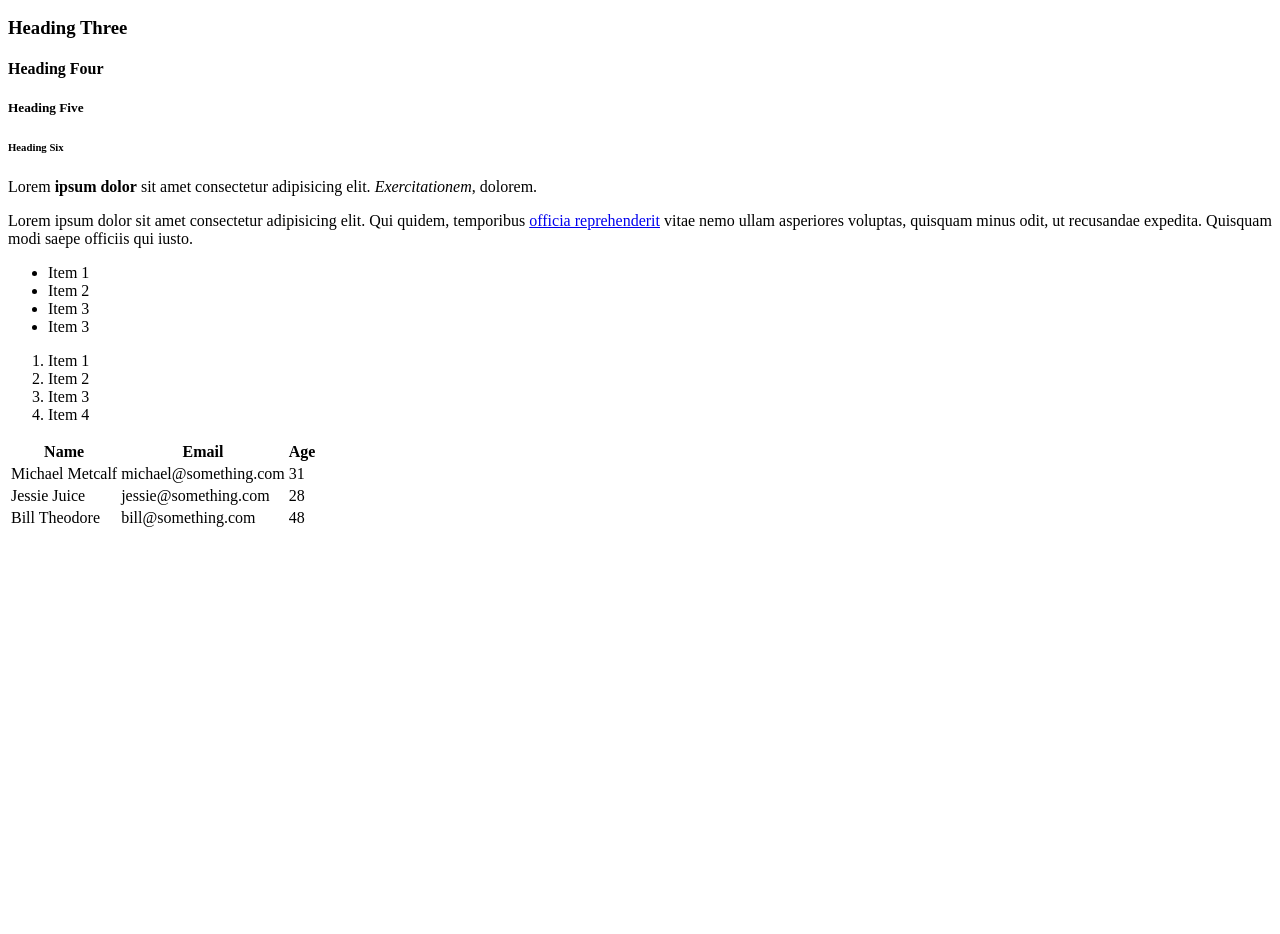
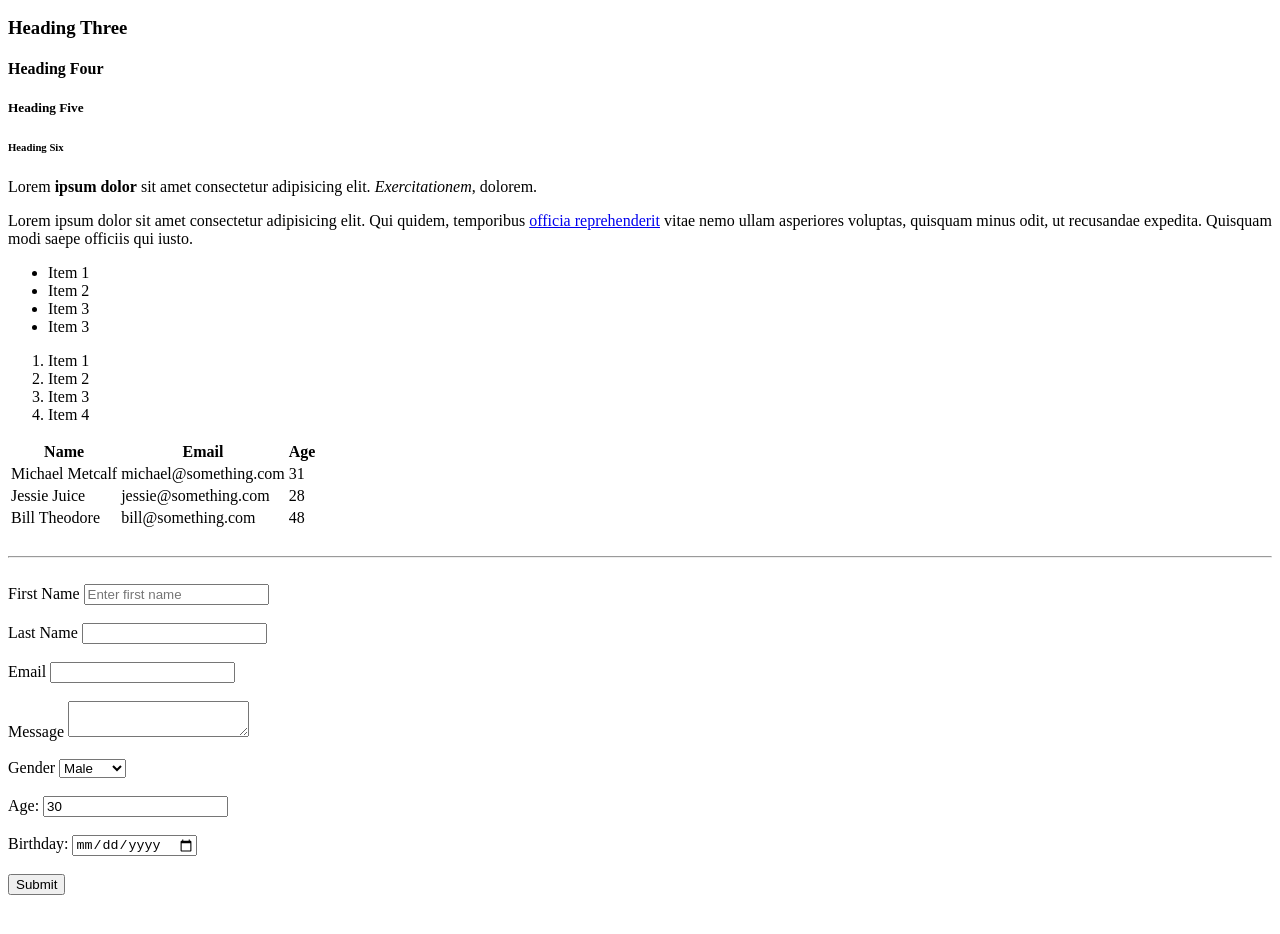
Before and after one commit to pancake-taicho/traversy-html-crash-course-for-asbolute-beginners, a plain HTML site: page index.html in a window 1280 px wide. Shown: the part 110-1044 px from the top of the page. Before the commit the page ends 800 px from the top, so only its background shows below. Drawn offline with Linux system fonts and the light colour scheme.

Commit message:
added forms

```diff
--- a/index.html
+++ b/index.html
@@ -60,5 +60,58 @@
         </tr>
       </tbody>
     </table>
+
+    <br>
+    <hr>
+    <br>
+
+    <!-- Forms -->
+    <form action="process.php" method="POST">
+      <div>
+        <label>First Name</label>
+        <input type="text" name="firstName" placeholder="Enter first name">
+      </div>
+      <br>
+      <div>
+        <label>Last Name</label>
+        <input type="text" name="firstName">
+      </div>
+      <br>
+      <div>
+          <label>Email</label>
+          <input type="email" name="email">
+      </div>
+      <br>
+      <div>
+          <label>Message</label>
+          <textarea name="message"></textarea>
+      </div>
+      <br>
+      <div>
+          <label>Gender</label>
+          <select name="gender">
+            <option value="male">Male</option>
+            <option value="female">Female</option>
+            <option value="other">Other</option>
+          </select>
+      </div>
+      <br>
+      <div>
+          <label>Age:</label>
+          <input type="number" name="age" value="30">
+      </div>
+      <br>
+      <div>
+          <label>Birthday:</label>
+          <input type="date" name="birthday">
+      </div>
+      <br>
+      <div>
+          <input type="submit" name="submit" value="Submit">
+      </div>
+    </form>
+
+
+  <div style="margin-top:400px"></div>
   </body>
 </html>
```
